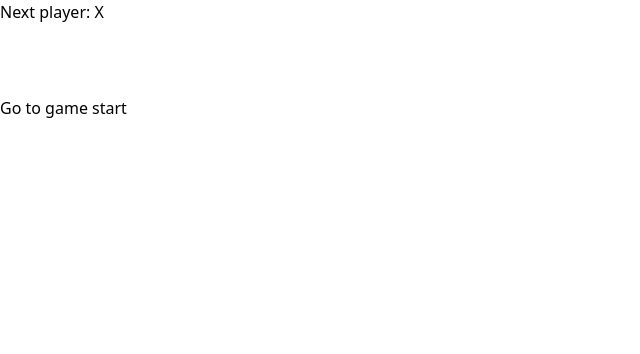
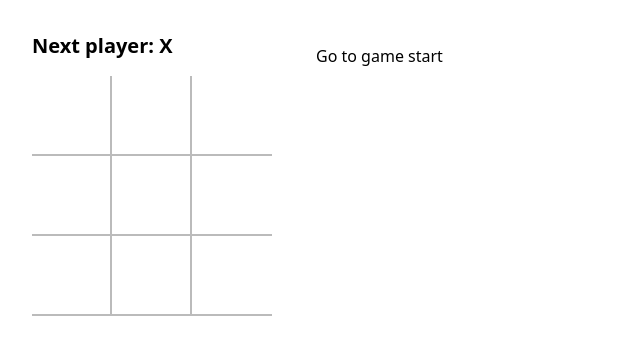
Before and after one commit to nikiiigoyal/Tic-tac-toe-game, a React (Vite) app: page / in a window 1280 px wide. Shown: the top 354 px of the page, without its empty margins (0-640 px from the left). Built offline with nearby package versions, Linux system fonts and the light colour scheme.

Commit message:
modified the game

```diff
--- a/src/App.jsx
+++ b/src/App.jsx
@@ -2,7 +2,10 @@ import { useState } from 'react';
 
 function Square({ value, onSquareClick }) {
   return (
-    <button className="square" onClick={onSquareClick}>
+    <button
+      className="w-20 h-20 text-3xl font-bold bg-white border-r-2 border-b-2 border-[#bbbbbb] last:border-r-0 focus:outline-none"
+      onClick={onSquareClick}
+    >
       {value}
     </button>
   );
@@ -31,24 +34,26 @@ function Board({ xIsNext, squares, onPlay }) {
   }
 
   return (
-    <>
-      <div className="status">{status}</div>
-      <div className="board-row ">
+    <div>
+      <div className="mb-4 text-xl font-semibold">{status}</div>
+      <div className="grid">
+        <div className="board-row flex">
           <Square value={squares[0]} onSquareClick={() => handleClick(0)} />
           <Square value={squares[1]} onSquareClick={() => handleClick(1)} />
           <Square value={squares[2]} onSquareClick={() => handleClick(2)} />
         </div>
-      <div className="board-row">
+        <div className="board-row flex">
           <Square value={squares[3]} onSquareClick={() => handleClick(3)} />
           <Square value={squares[4]} onSquareClick={() => handleClick(4)} />
           <Square value={squares[5]} onSquareClick={() => handleClick(5)} />
         </div>
-      <div className="board-row">
+        <div className="board-row flex last:border-b-0">
           <Square value={squares[6]} onSquareClick={() => handleClick(6)} />
           <Square value={squares[7]} onSquareClick={() => handleClick(7)} />
           <Square value={squares[8]} onSquareClick={() => handleClick(8)} />
         </div>
-    </>
+      </div>
+    </div>
   );
 }
 
@@ -77,13 +82,18 @@ export default function Game() {
     }
     return (
       <li key={move}>
-        <button onClick={() => jumpTo(move)}>{description}</button>
+        <button
+          className="py-1 px-3 mt-2 hover:bg-gray-100 rounded"
+          onClick={() => jumpTo(move)}
+        >
+          {description}
+        </button>
       </li>
     );
   });
 
   return (
-    <div className="game">
+    <div className="flex flex-col md:flex-row p-8 gap-8">
       <div className="game-board">
         <Board xIsNext={xIsNext} squares={currentSquares} onPlay={handlePlay} />
       </div>
```
Lines whose indentation alone changed are shown as unchanged.
